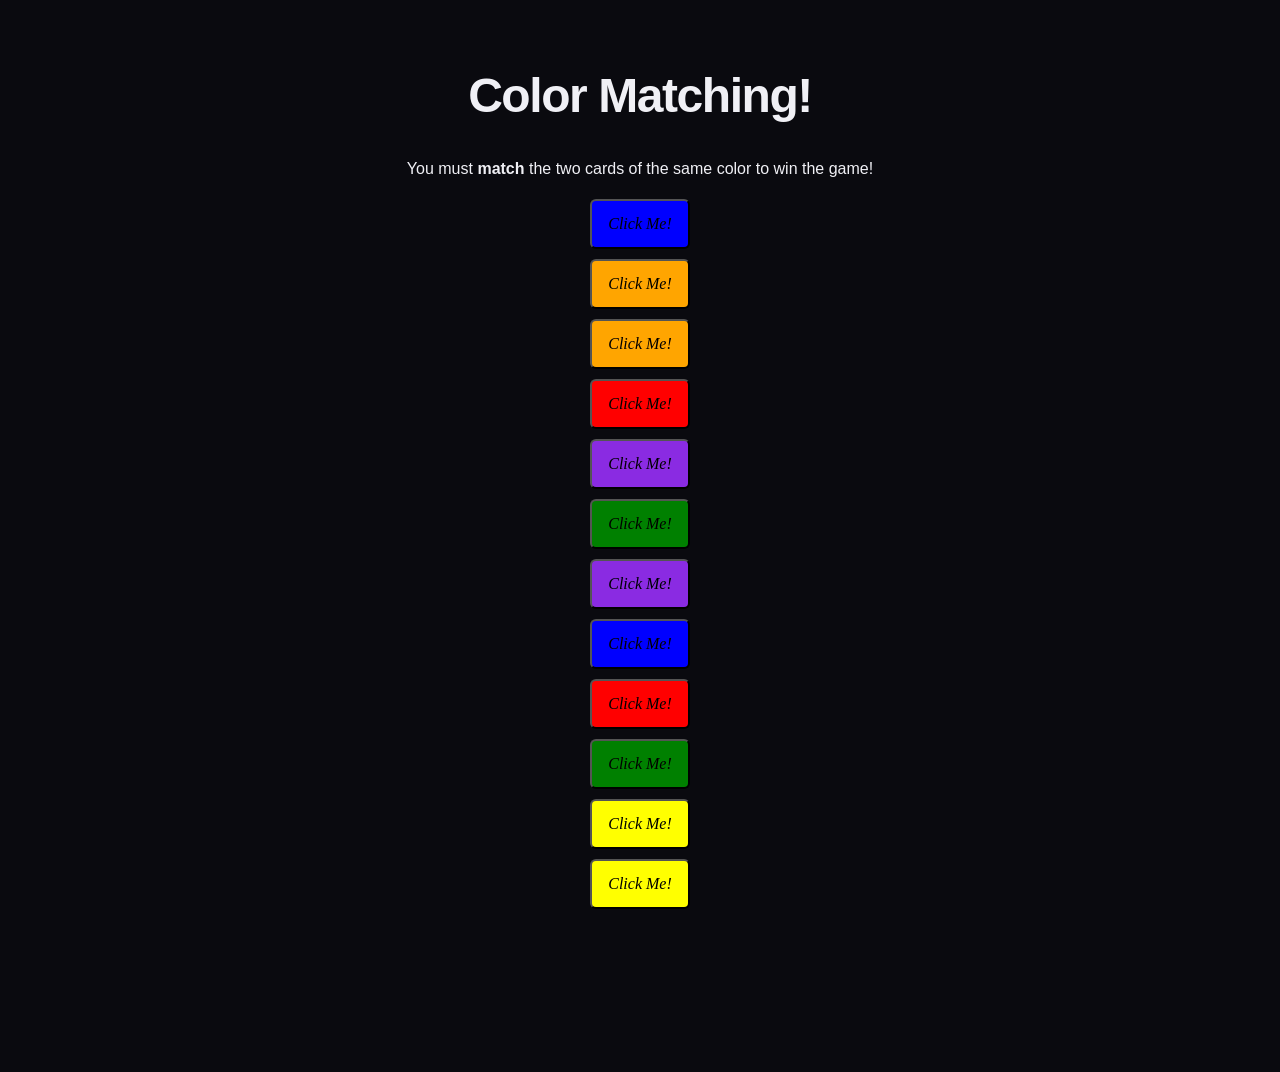
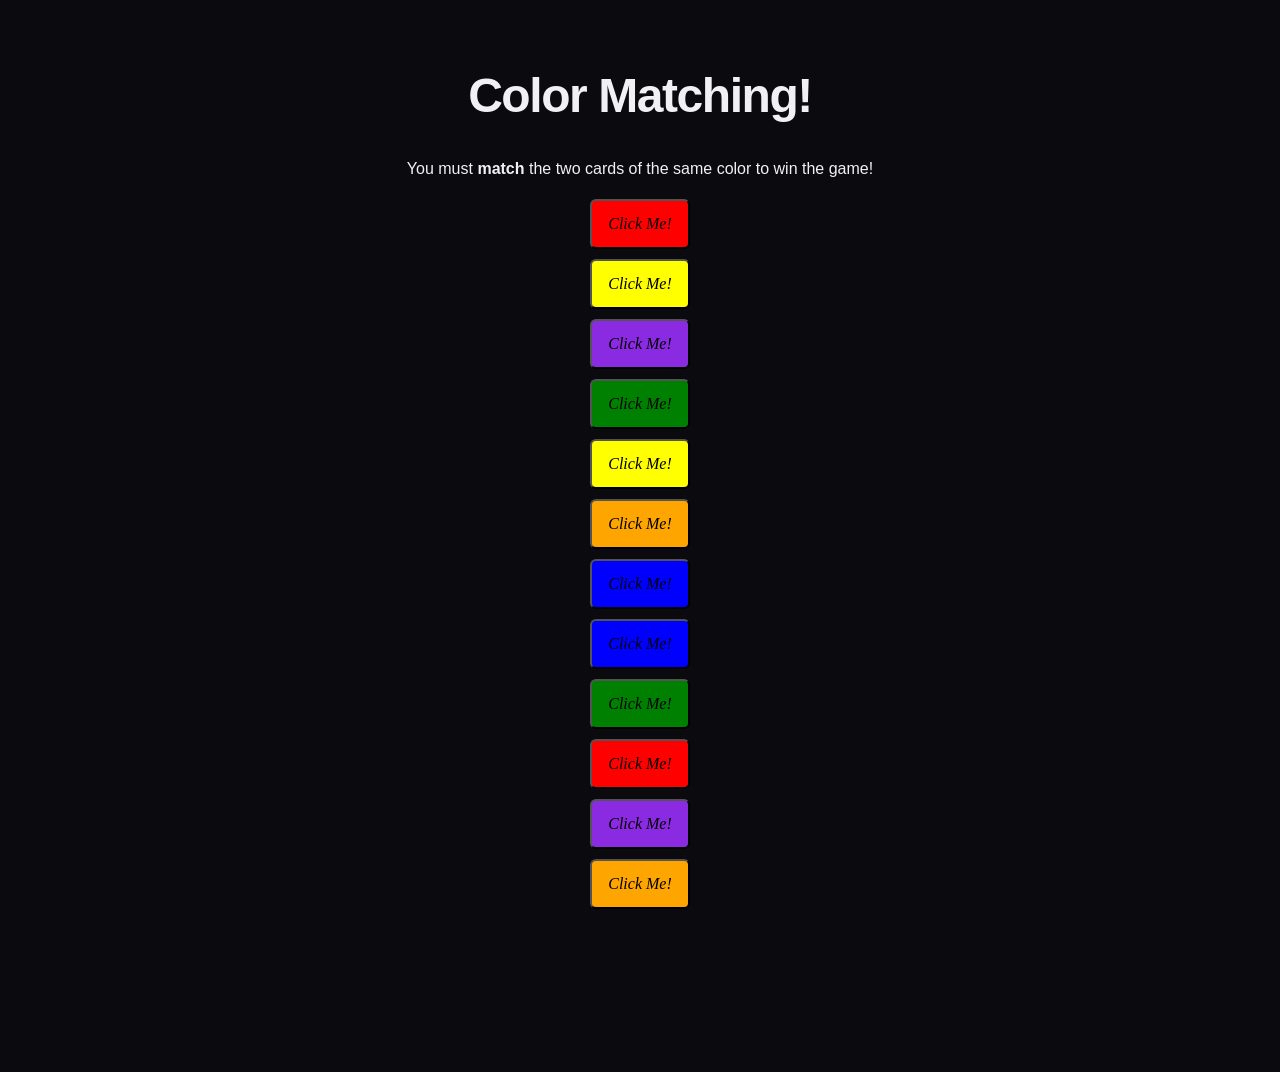

Create and style toast

--- a/styles.css
+++ b/styles.css
@@ -13,7 +13,7 @@
   --muted: rgba(255, 255, 255, 0.693);
 
   --surface:  #13131a;
-  --surface2: #1c1c28;
+  --surface2: #e6e6ff5d;
   --border:  rgba(255,255,255,0.07);
   --border2:   rgba(255,255,255,0.13);
 
@@ -148,6 +148,27 @@ h1 {
   font-size: 1.1rem;
   font-weight: 700;
   color: var(--text);
+}
+
+.toast-area {
+  height: 36px;
+  margin-bottom: 0.75rem;
+  display: flex;
+  justify-content: center;
+  align-items: center;
+}
+
+.toast {
+  font-size: 0.9rem;
+  font-weight: 500;
+  padding: 0.5rem 1.1rem;
+  border-radius: 99px;
+  opacity: 0;
+  transform: translateY(4px);
+  transition: opacity 0.2s ease, transform 0.2s ease;
+  background-color: var(--surface2);
+  border: 0.5px solid var(--border2);
+  color: var(--muted);
 }
 
 button {
